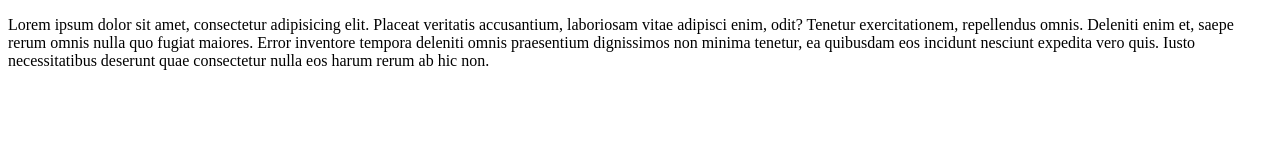
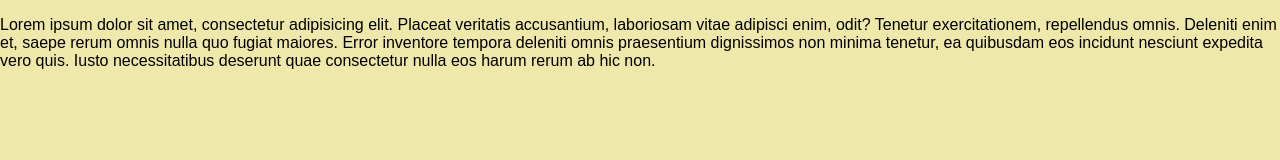
Before and after one commit to mike01101011/ghpages-test, a plain HTML site: page index.html in a window 1280 px wide. Drawn offline with Linux system fonts and the light colour scheme.

Commit message:
Adds new style and modified index

```diff
--- a/index.html
+++ b/index.html
@@ -3,6 +3,7 @@
 <head>
 	<meta charset="UTF-8">
 	<title>Github Pages Test</title>
+	<link rel="stylesheet" href="style.css">
 </head>
 <body>
 	<p>
--- /dev/null
+++ b/style.css
@@ -0,0 +1,10 @@
+article,aside,details,figcaption,figure,footer,header,hgroup,nav,section,summary{display:block;}audio,canvas,video{display:inline-block;}audio:not([controls]){display:none;height:0;}[hidden]{display:none;}html{font-family:sans-serif;-webkit-text-size-adjust:100%;-ms-text-size-adjust:100%;}a:focus{outline:thin dotted;}a:active,a:hover{outline:0;}h1{font-size:2em;}abbr[title]{border-bottom:1px dotted;}b,strong{font-weight:700;}dfn{font-style:italic;}mark{background:#ff0;color:#000;}code,kbd,pre,samp{font-family:monospace, serif;font-size:1em;}pre{white-space:pre-wrap;word-wrap:break-word;}q{quotes:\201C \201D \2018 \2019;}small{font-size:80%;}sub,sup{font-size:75%;line-height:0;position:relative;vertical-align:baseline;}sup{top:-.5em;}sub{bottom:-.25em;}img{border:0;}svg:not(:root){overflow:hidden;}fieldset{border:1px solid silver;margin:0 2px;padding:.35em .625em .75em;}button,input,select,textarea{font-family:inherit;font-size:100%;margin:0;}button,input{line-height:normal;}button,html input[type=button],/* 1 */
+input[type=reset],input[type=submit]{-webkit-appearance:button;cursor:pointer;}button[disabled],input[disabled]{cursor:default;}input[type=checkbox],input[type=radio]{box-sizing:border-box;padding:0;}input[type=search]{-webkit-appearance:textfield;-moz-box-sizing:content-box;-webkit-box-sizing:content-box;box-sizing:content-box;}input[type=search]::-webkit-search-cancel-button,input[type=search]::-webkit-search-decoration{-webkit-appearance:none;}textarea{overflow:auto;vertical-align:top;}table{border-collapse:collapse;border-spacing:0;}body,figure{margin:0;}legend,button::-moz-focus-inner,input::-moz-focus-inner{border:0;padding:0;}
+
+.clearfix:after {visibility: hidden; display: block; font-size: 0; content: " "; clear: both; height: 0; }
+
+* { -moz-box-sizing: border-box; -webkit-box-sizing: border-box; box-sizing: border-box; }
+
+body {
+	background-color: palegoldenrod;
+}
```
